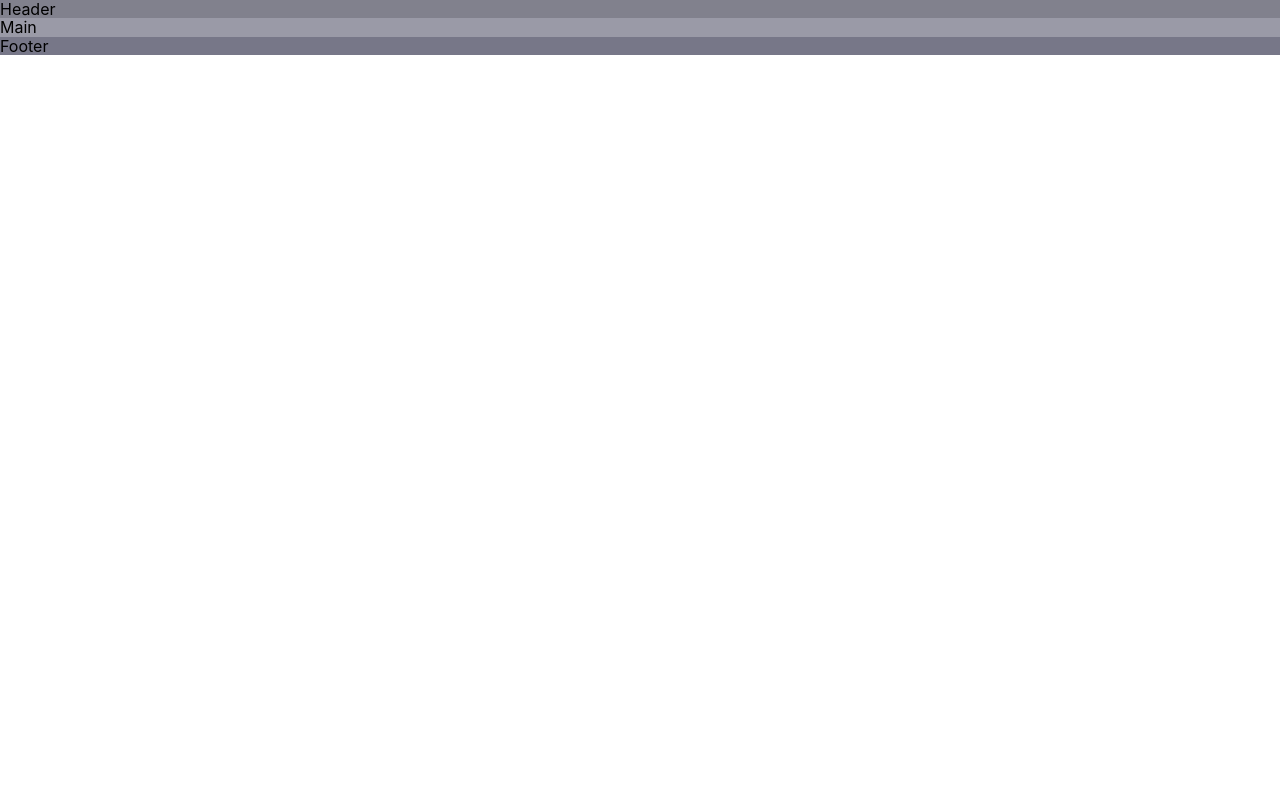
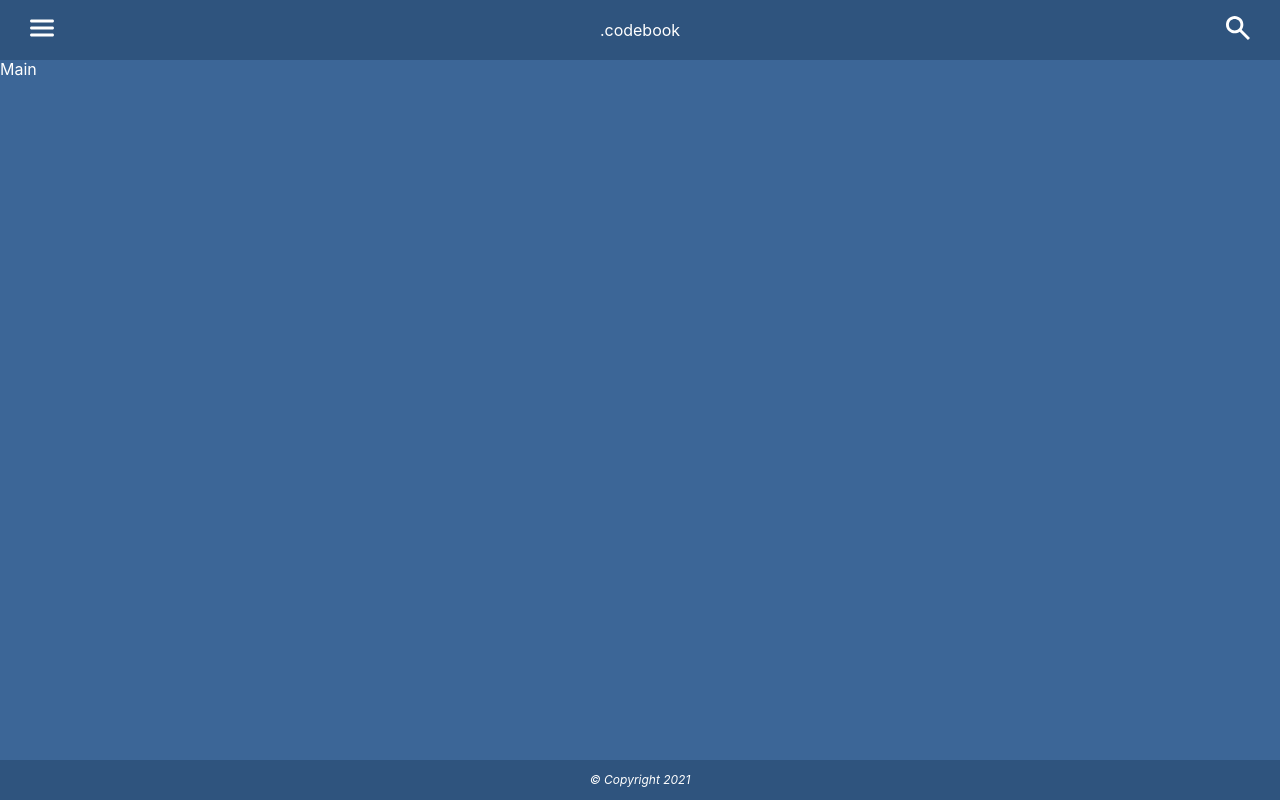
Before and after one commit to zheltkevich/codebook, a Vue app: page / in a window 1280 px wide. Built offline with nearby package versions, Linux system fonts and the light colour scheme.

Commit message:
Update main styles

```diff
--- a/public/reset.css
+++ b/public/reset.css
@@ -9,6 +9,8 @@ body {
   font-family: -apple-system, BlinkMacSystemFont, 'Segoe UI', Roboto, Oxygen, Ubuntu, Cantarell, 'Open Sans', 'Helvetica Neue', sans-serif;
   -webkit-font-smoothing: antialiased;
   -moz-osx-font-smoothing: grayscale;
+  font-size: 16px;
+  color: #ffffff;
 }
 
 h1,
@@ -22,4 +24,10 @@ h6 {
 
 a {
   font: inherit;
+  color: inherit;
 }
+
+button {
+  border: none;
+  background-color: transparent;
+}
--- a/src/App.vue
+++ b/src/App.vue
@@ -20,3 +20,23 @@ export default {
   }
 }
 </script>
+
+<style lang="scss">
+#app {
+  display: flex;
+  flex-direction: column;
+  min-height: 100vh;
+}
+
+.container {
+  max-width: 1220px;
+  margin: 0 auto;
+  padding: 0 10px;
+  @media (min-width: 768px) {
+    padding: 0 20px;
+  }
+  @media (min-width: 1280px) {
+    padding: 0;
+  }
+}
+</style>
--- a/src/components/Footer.vue
+++ b/src/components/Footer.vue
@@ -1,6 +1,6 @@
 <template>
     <div class="footer">
-      <h2>Footer</h2>
+      <i class="footer__copyright">© Copyright 2021</i>
     </div>
 </template>
 
@@ -11,10 +11,18 @@ export default {
 }
 </script>
 
-<style>
+<style lang="scss">
 .footer{
-    width: 100%;
-    height: 100%;
-    background-color: rgb(119, 119, 136);
+  display: flex;
+  align-items: center;
+  justify-content: center;
+  flex-grow: 0;
+  flex-shrink: 0;
+  height: 40px;
+  background-color: #2F547E;
+
+  &__copyright {
+    font-size: 12px;
+  }
 }
 </style>
--- a/src/components/Header.vue
+++ b/src/components/Header.vue
@@ -1,6 +1,57 @@
 <template>
     <div class="header">
-      <h2>Header</h2>
+      <div class="header__wrapper container">
+        <div class="header__content">
+          <button class="header__burger">
+            <svg class="icon-menu"
+              width="24"
+              height="24"
+              viewBox="0 0 24 24"
+              fill="none"
+              xmlns="http://www.w3.org/2000/svg"
+              :class="'icon-menu--opened'">
+
+              <path class="icon-menu__top-element"
+                d="M1.5 6.5C0.671573 6.5 0 5.82843 0 5C0 4.17157 0.671573 3.5 1.5
+                3.5H22.5C23.3284 3.5 24 4.17157 24 5C24 5.82843 23.3284 6.5 22.5 6.5H1.5Z"
+                fill="white"/>
+
+              <path class="icon-menu__middle-element"
+                d="M0 12C0 12.8284 0.671573 13.5 1.5 13.5H22.5C23.3284 13.5 24 12.8284
+                24 12C24 11.1716 23.3284 10.5 22.5 10.5H1.5C0.671573 10.5 0 11.1716 0 12Z"
+               fill="white"/>
+
+              <path class="icon-menu__bottom-element"
+                d="M0 19C0 19.8284 0.671573 20.5 1.5 20.5H22.5C23.3284 20.5 24 19.8284
+                24 19C24 18.1716 23.3284 17.5 22.5 17.5H1.5C0.671573 17.5 0 18.1716 0 19Z"
+                fill="white"/>
+            </svg>
+          </button>
+
+          <a class="header__logo" href="/">
+            .codebook
+          </a>
+
+          <button class="header__search">
+            <svg class="icon-search"
+              width="24"
+              height="24"
+              viewBox="0 0 24 24"
+              fill="none"
+              xmlns="http://www.w3.org/2000/svg">
+              <path
+                fill-rule="evenodd"
+                clip-rule="evenodd"
+                d="M15.7399 13.6961C18.1533 10.3096 17.8409 5.5779 14.8028 2.53975C11.4164 -0.846584 5.92608
+                -0.846583 2.53975 2.53975C-0.846584 5.92608 -0.846584 11.4164 2.53975 14.8028C5.5779 17.8409
+                10.3096 18.1533 13.6961 15.7399L21.9562 24L24 21.9562L15.7399 13.6961ZM12.7589 4.58358C15.0165
+                6.84114 15.0165 10.5014 12.7589 12.7589C10.5014 15.0165 6.84114 15.0165 4.58358 12.7589C2.32603
+                10.5014 2.32603 6.84114 4.58358 4.58358C6.84114 2.32603 10.5014 2.32603 12.7589 4.58358Z"
+                fill="white"/>
+            </svg>
+          </button>
+        </div>
+      </div>
     </div>
 </template>
 
@@ -11,10 +62,74 @@ export default {
 }
 </script>
 
-<style>
+<style lang="scss">
 .header {
-    width: 100%;
+  position: sticky;
+  top: 0;
+  flex-grow: 0;
+  flex-shrink: 0;
+  height: 48px;
+  background-color: #2F547E;
+  @media (min-width: 1280px) {
+    height: 60px;
+  }
+
+  &__wrapper {
     height: 100%;
-    background-color: rgb(129, 129, 141);
+  }
+
+  &__content {
+    display: flex;
+    align-items: center;
+    justify-content: space-between;
+    height: 100%;
+  }
+
+  &__burger {
+  }
+
+  &__logo {
+    text-decoration: none;
+  }
+
+  &__search {
+  }
 }
+
+.icon-menu {
+  &:hover {
+    .icon-menu__top-element {
+      transform: translateY(-3px);
+    }
+
+    .icon-menu__middle-element {}
+
+    .icon-menu__bottom-element {
+      transform: translateY(3px);
+    }
+  }
+
+  &__top-element {
+    transition: 0.2s ease-in-out;
+    transform: translateY(0);
+  }
+
+  &__middle-element {
+    transition: 0.2s ease-in-out;
+  }
+
+  &__bottom-element {
+    transition: 0.2s ease-in-out;
+    transform: translateY(0);
+  }
+}
+
+.icon-search {
+  transform: scale(1);
+  transition: 0.2s ease-in-out;
+  &:hover {
+    transform: scale(1.15);
+  }
+}
+
 </style>
--- a/src/components/Main.vue
+++ b/src/components/Main.vue
@@ -11,10 +11,11 @@ export default {
 }
 </script>
 
-<style>
+<style lang="scss">
 .main {
-    width: 100%;
-    height: 100%;
-    background-color: rgb(154, 154, 167);
+  flex-grow: 1;
+  flex-shrink: 0;
+  height: auto;
+  background-color: #3C6697;
 }
 </style>
```
